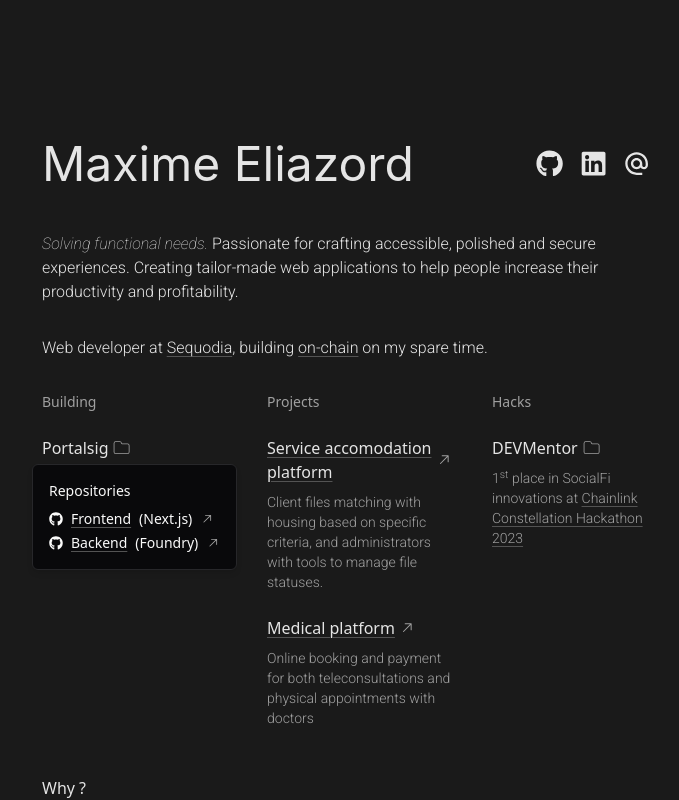
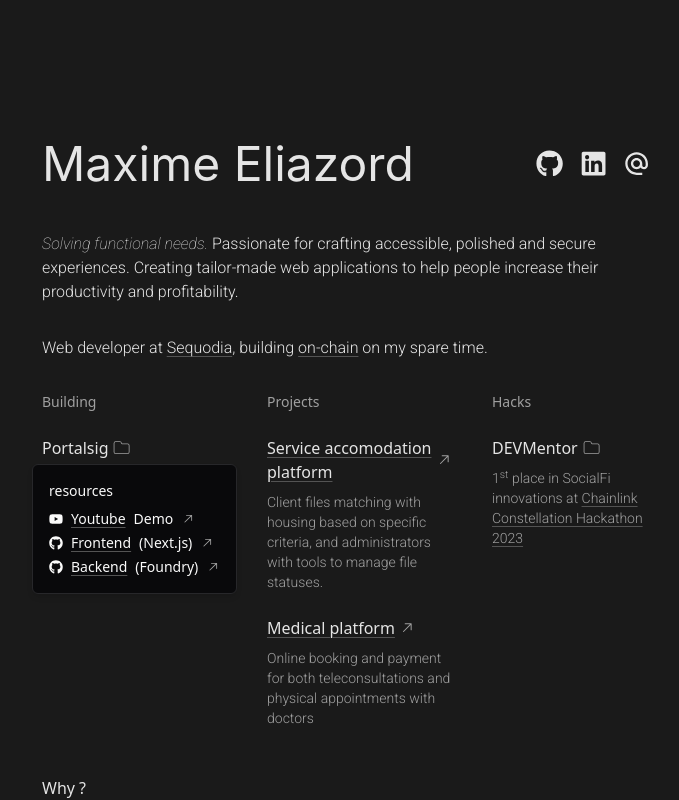
Before and after one commit to Wakushi/portfolio-2024-min, a Next.js app: page / in a window 1280 px wide. Both pictures are taken after a click on the button "Portalsig". Shown: the top 800 px of the page, without its empty margins (294-973 px from the left). Built offline with nearby package versions, Linux system fonts and the light colour scheme; a web font is replaced by a local one.

Commit message:
- Added youtube demos - Added icon to Repository interface

```diff
--- a/app/page.tsx
+++ b/app/page.tsx
@@ -4,8 +4,6 @@ import { Project, ProjectType } from "@/types/project"
 
 import { FaGithub, FaLinkedin } from "react-icons/fa"
 import { MdAlternateEmail } from "react-icons/md"
-
-import penguin from "../assets/penguin.gif"
 
 export default function Home() {
   const animationDelayIncrement = 0.1
--- a/components/project-card.tsx
+++ b/components/project-card.tsx
@@ -5,7 +5,7 @@ import {
 } from "@/components/ui/popover"
 import { Project } from "@/types/project"
 import { CiFolderOn } from "react-icons/ci"
-import { FaGithub } from "react-icons/fa"
+import { FaGithub, FaYoutube } from "react-icons/fa"
 import { GoArrowUpRight } from "react-icons/go"
 
 interface ProjectCardProps {
@@ -13,7 +13,7 @@ interface ProjectCardProps {
 }
 
 const ProjectCard = ({ project }: ProjectCardProps) => {
-  const { title, description, externalLink, repositories } = project
+  const { title, description, externalLink, resources } = project
 
   return (
     <div className="flex flex-col gap-2 min-w-[185px]">
@@ -35,19 +35,19 @@ const ProjectCard = ({ project }: ProjectCardProps) => {
             </div>
           </PopoverTrigger>
           <PopoverContent className="flex flex-col gap-2 w-auto">
-            <h3 className="font-light text-sm">Repositories</h3>
+            <h3 className="font-light text-sm">resources</h3>
             <div className="flex flex-col gap-1">
-              {repositories?.map((repository) => {
+              {resources?.map((resource) => {
                 return (
                   <div
-                    key={repository.url}
+                    key={resource.url}
                     className="flex items-center gap-2 text-sm"
                   >
-                    <FaGithub />{" "}
-                    <a href={repository.url} target="_blank">
-                      {repository.type}
+                    {resource.icon === "github" ? <FaGithub /> : <FaYoutube />}{" "}
+                    <a href={resource.url} target="_blank">
+                      {resource.type}
                     </a>
-                    <span>{repository.description}</span>
+                    <span>{resource.description}</span>
                     <GoArrowUpRight style={{ color: "#a0a0a0" }} />
                   </div>
                 )
--- a/data/projects.ts
+++ b/data/projects.ts
@@ -5,17 +5,25 @@ const projects: Project[] = [
     type: ProjectType.BUILDING,
     title: "Portalsig",
     description:
-      "Crosschain multisig wallet factory for EVM compatible blockchains.",
-    repositories: [
+      "Crosschain multisig wallet factory for EVM compatible blockchains. <a href='https://www.linkedin.com/feed/update/urn:li:activity:7170549028277964800/' target='_blank'> (Read more...) </a>",
+    resources: [
+      {
+        type: "Youtube",
+        url: "https://www.youtube.com/watch?v=muvzPS_4WdI",
+        description: "Demo",
+        icon: "youtube",
+      },
       {
         type: "Frontend",
         url: "https://github.com/Wakushi/portalsig-front",
         description: "(Next.js)",
+        icon: "github",
       },
       {
         type: "Backend",
         url: "https://github.com/Wakushi/portalsig-foundry",
         description: "(Foundry)",
+        icon: "github",
       },
     ],
   },
@@ -40,16 +48,24 @@ const projects: Project[] = [
     title: "DEVMentor",
     description:
       "<span>1<sup>st</sup></span> place in SocialFi innovations at <a href='https://devpost.com/software/devmentor' target='_blank'> Chainlink Constellation Hackathon 2023 </a>",
-    repositories: [
+    resources: [
+      {
+        type: "Youtube",
+        url: "https://www.youtube.com/watch?v=Z-BR3U3cnAI&t=140s",
+        description: "Demo",
+        icon: "youtube",
+      },
       {
         type: "Frontend",
         url: "https://github.com/Wakushi/devmentor-front",
         description: "(Next.js)",
+        icon: "github",
       },
       {
         type: "Backend",
         url: "https://github.com/Wakushi/devmentor",
         description: "(Foundry)",
+        icon: "github",
       },
     ],
   },
--- a/types/project.ts
+++ b/types/project.ts
@@ -1,7 +1,8 @@
-export interface Repository {
+export interface Resource {
   type: string
   url: string
   description: string
+  icon?: string
 }
 
 export enum ProjectType {
@@ -15,5 +16,5 @@ export interface Project {
   title: string
   description: string
   externalLink?: string
-  repositories?: Repository[]
+  resources?: Resource[]
 }
```
